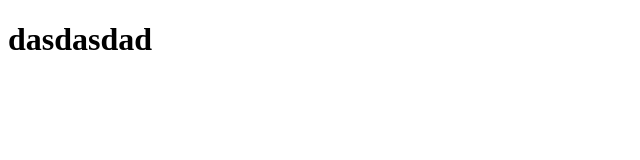
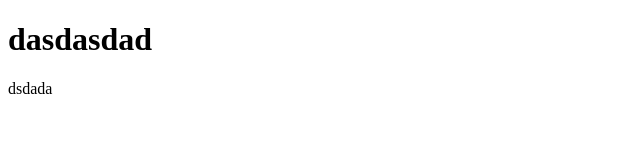
Before and after one commit to MiwaPen/test, a plain HTML site: page index.html in a window 1280 px wide. Shown: the full height of the page, 0-640 px from the left. Drawn offline with Linux system fonts and the light colour scheme.

Commit message:
new branch

```diff
--- a/index.html
+++ b/index.html
@@ -7,5 +7,6 @@
 </head>
 <body>
     <h1>dasdasdad</h1>
+    <p>dsdada</p>
 </body>
 </html>
```
Also changed, not shown: style.css (added).
